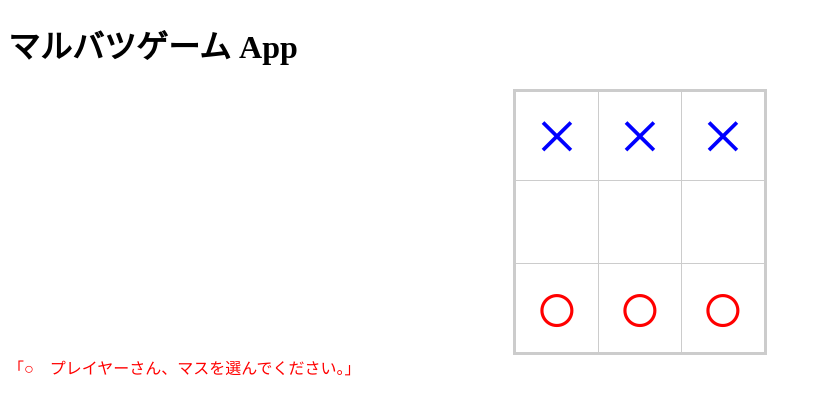
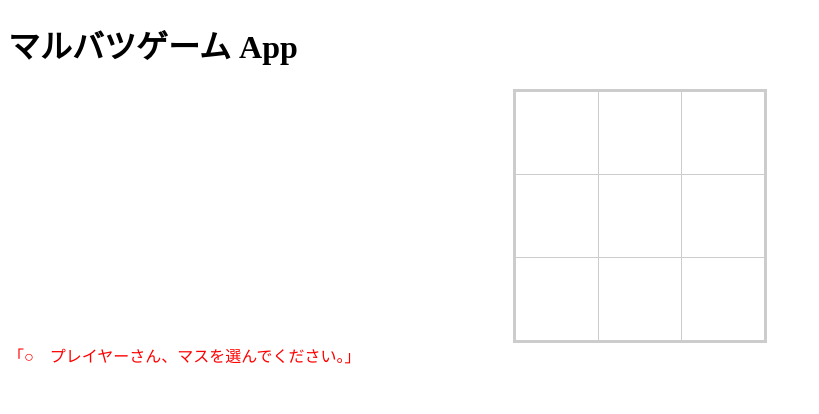
Before and after one commit to Okacchi-san/marubatu-game, a Vue app: page / in a window 1280 px wide. Shown: the top 414 px of the page, without its empty margins (0-819 px from the left). Built offline with nearby package versions, Linux system fonts and the light colour scheme.

Commit message:
bug-fix add-v-for-key onSelect-states

```diff
--- a/src/components/App.vue
+++ b/src/components/App.vue
@@ -3,8 +3,8 @@
     <h1>マルバツゲーム App</h1>
 
       <table id="table">
-        <tr v-for="(row,rowsIndex) in states">
-          <td v-for="(state,colsIndex) in row" @click="onSelect(rowsIndex,colsIndex)">
+        <tr v-for="(row,rowsIndex) in states" :key="rowsIndex">
+          <td v-for="(state,colsIndex) in row" :key="colsIndex" @click="onSelect(rowsIndex,colsIndex)">
             <div style="color:#f00;" v-if="state==1">○</div>
             <div style="color:#00f;" v-if="state==2">×</div>
           </td>
@@ -23,9 +23,9 @@ export default{
   data: function() {
     return {
       states: [
-        [2,2,2],
         [-1,-1,-1],
-        [1,1,1]
+        [-1,-1,-1],
+        [-1,-1,-1]
         ],
       playerId: 1
     }
@@ -35,11 +35,19 @@ export default{
       if(this.states[rowsIndex][colsIndex] != -1) {
         alert('そのマスは、すでに選択されています!');
       }else{
-        let status = JSON.parse(JSON.stringify(this.states))
+        let states = JSON.parse(JSON.stringify(this.states))
         states[rowsIndex][colsIndex] = this.playerId;
         this.states = states;
         this.playerId = (this.playerId == 1) ? 2 : 1;
       }
+    }
+  },
+  created(){
+    console.log(this.states)
+  },
+  watch:{
+    states(newStates, oldStates){
+      console.log(newStates, oldStates)
     }
   }
 };
```
Also changed, not shown: 4 other files (tests, documents, lock files or other folders).
